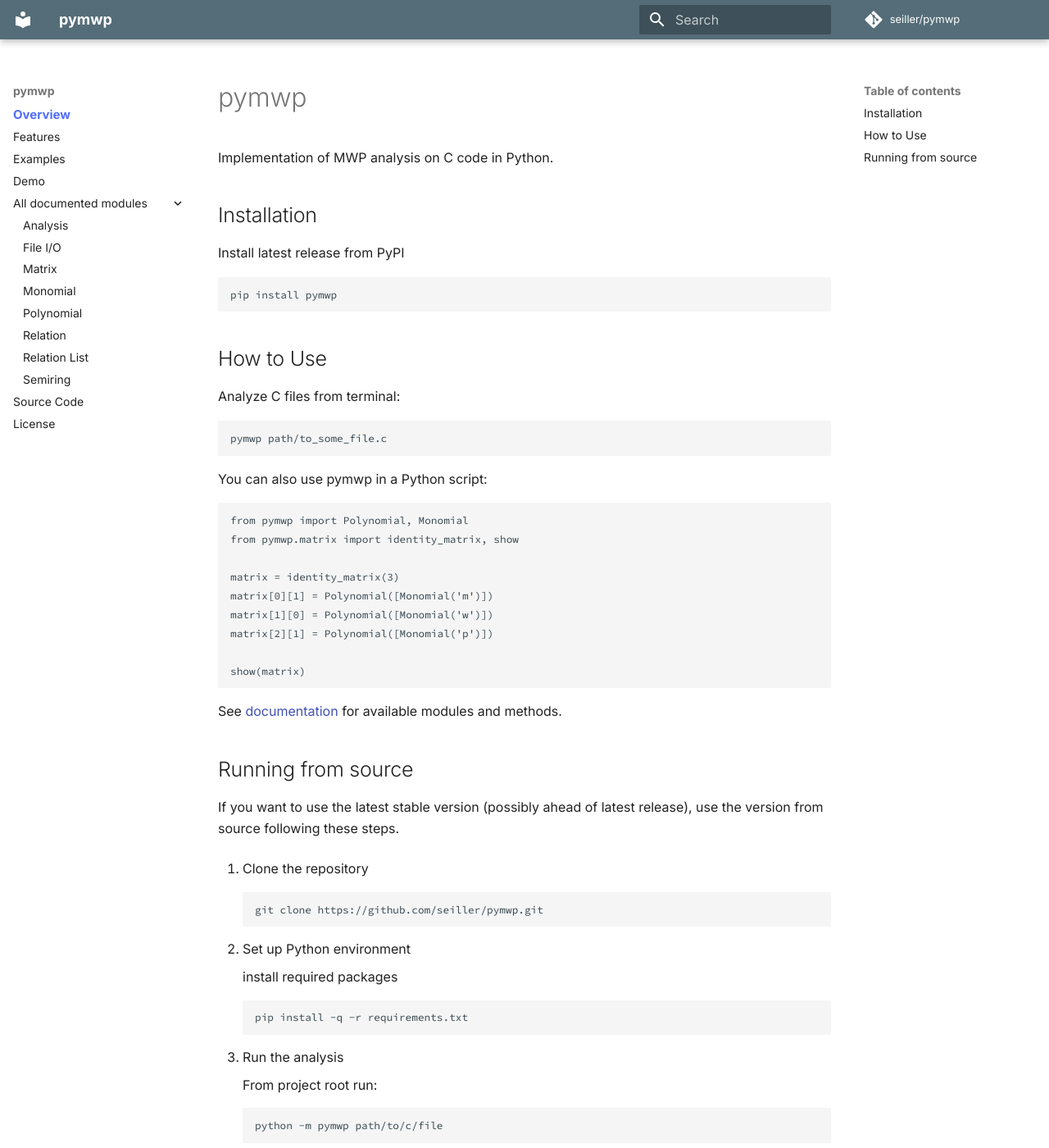
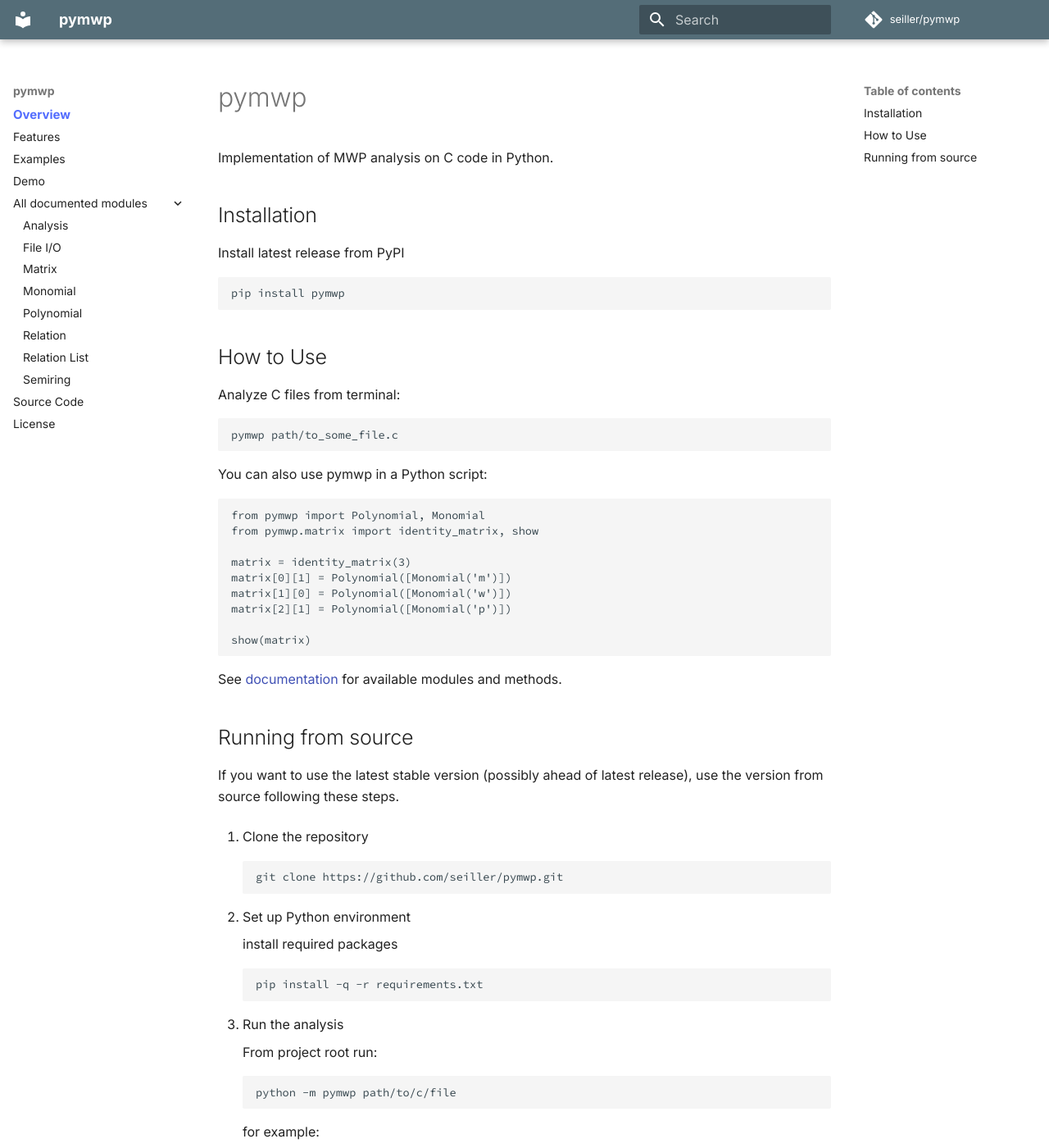
Before and after one commit to statycc/pymwp, an MkDocs documentation site: the page built from docs/index.md, in a window 1280 px wide and 1400 px high. Shown: the whole window at 82% size. Built offline with MkDocs 1.6.1 and Material for MkDocs 9.7.7, drawn with Linux system fonts in a browser that asks for light colours; nearby versions of some CDN libraries; comment, search, counter and statistics services are not loaded.

Commit message:
docs style change

```diff
--- a/docs/assets/styles.css
+++ b/docs/assets/styles.css
@@ -81,7 +81,7 @@
     box-shadow: none;
 }
 
-.highlight pre {
+details.quote .highlight pre {
     font-size: .75rem;
     line-height: 1.8;
 }
```
